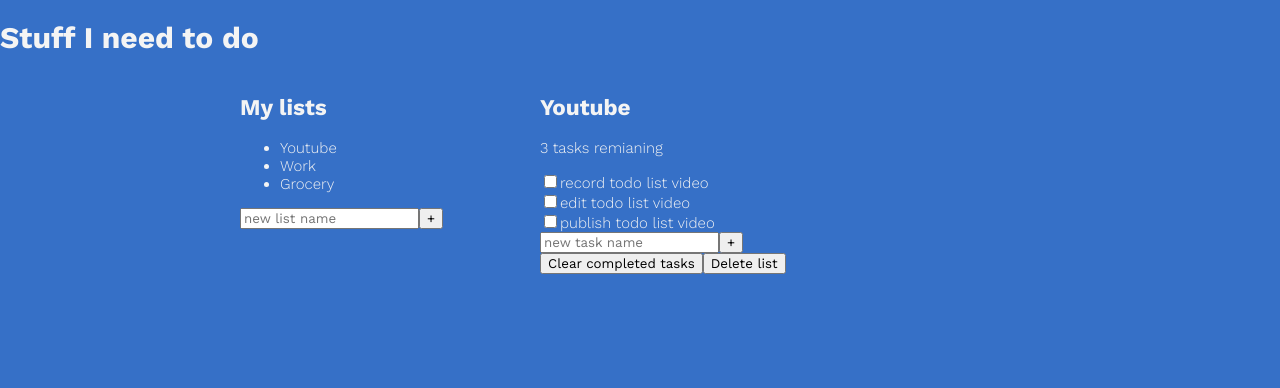
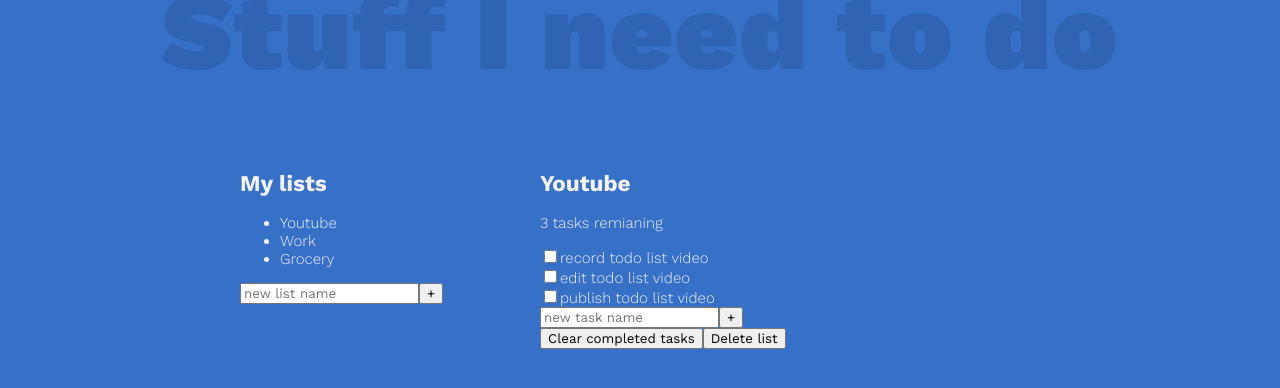
Before and after one commit to evaldosantos/better-todo-app, a Next.js app: page / in a window 1280 px wide. Shown: the top 388 px of the page. Built offline with nearby package versions, Linux system fonts and the light colour scheme.

Commit message:
add some styles to title

```diff
--- a/styles/Home.module.css
+++ b/styles/Home.module.css
@@ -8,6 +8,12 @@
 
 .title {
   grid-area: header;
+  text-align: center;
+  font-size: calc(7vw + 2rem);
+  font-weight: 900;
+  color: rgba(0,0, 0, 0.1);
+  letter-spacing: 1px;
+  margin: -0.3em 0 0.5em;
 }
 
 .all-tasks {
```
